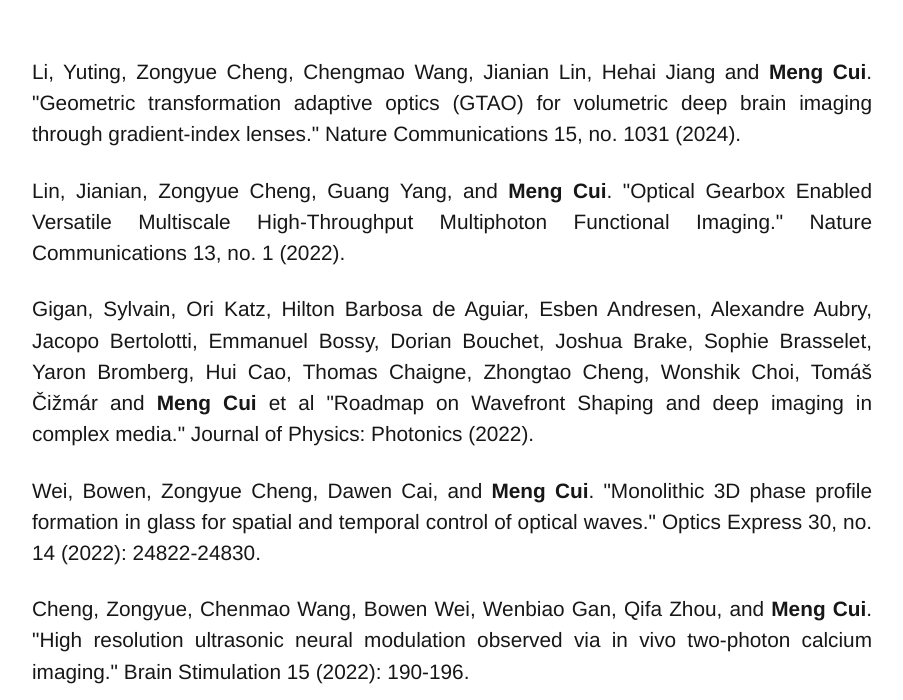
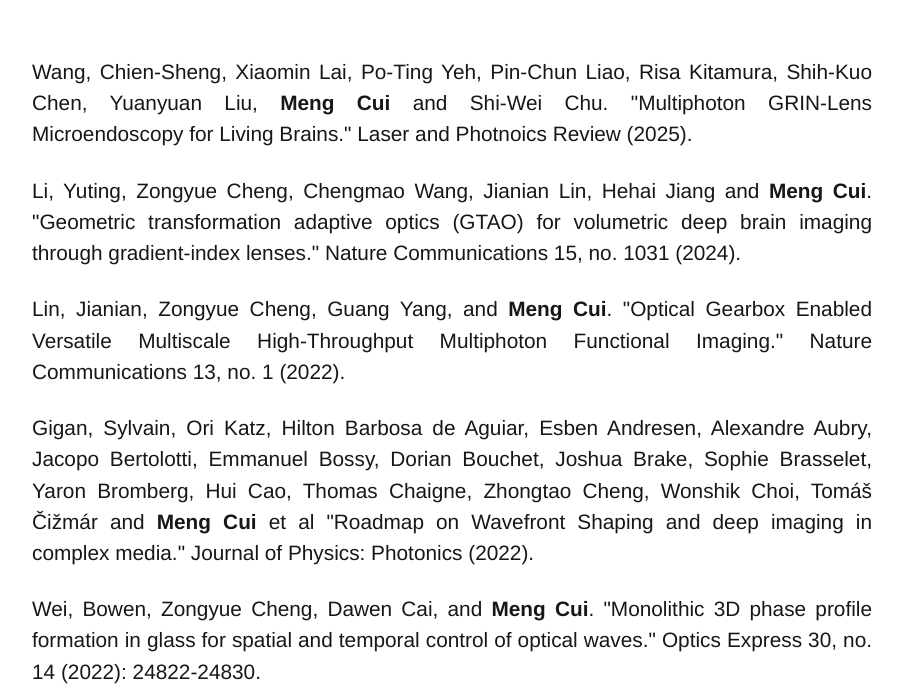
Before and after one commit to mengcuilab/mengcuilab.github.io, a Jekyll site: the page built from publications.html, in a window 1280 px wide and 900 px high, scrolled down 415 px, cut to the strip 200-900 px from the top of the window. Shown: the whole strip, without its empty margins (188-1091 px from the left). Built offline with Jekyll 4.4.1, drawn with Linux system fonts in a browser that asks for light colours.

Commit message:
2025 paper with ntu

```diff
--- a/publications.html
+++ b/publications.html
@@ -16,8 +16,10 @@
 	  <div class="pubs_wrapper">
 
 
-		  <li> Li, Yuting, Zongyue Cheng, Chengmao Wang, Jianian Lin, Hehai Jiang and <b>Meng Cui</b>. "<a href="https://doi.org/10.1038/s41467-024-45434-5">Geometric transformation adaptive optics (GTAO) for volumetric deep brain imaging through gradient-index lenses.</a>" Nature Communications 15, no. 1031 (2024).
+		 <li> Wang, Chien-Sheng, Xiaomin Lai, Po-Ting Yeh, Pin-Chun Liao, Risa Kitamura, Shih-Kuo Chen, Yuanyuan Liu, <b>Meng Cui</b> and Shi-Wei Chu. "<a href="https://onlinelibrary.wiley.com/doi/10.1002/lpor.202501461">Multiphoton GRIN-Lens Microendoscopy for Living Brains.</a>" Laser and Photnoics Review (2025).
 
+
+		 <li> Li, Yuting, Zongyue Cheng, Chengmao Wang, Jianian Lin, Hehai Jiang and <b>Meng Cui</b>. "<a href="https://doi.org/10.1038/s41467-024-45434-5">Geometric transformation adaptive optics (GTAO) for volumetric deep brain imaging through gradient-index lenses.</a>" Nature Communications 15, no. 1031 (2024).
 
 
 		<li> Lin, Jianian, Zongyue Cheng, Guang Yang, and <b>Meng Cui</b>. "<a href="https://doi.org/10.1038/s41467-022-34472-6://www.nature.com/articles/s41467-022-34472-6">Optical Gearbox Enabled Versatile Multiscale High-Throughput Multiphoton Functional Imaging.</a>" Nature Communications 13, no. 1 (2022).
```
Also changed, not shown: assets/img/news/2025_ntu-paper.png (added).
